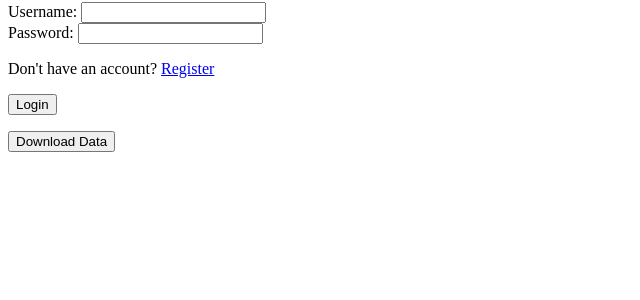
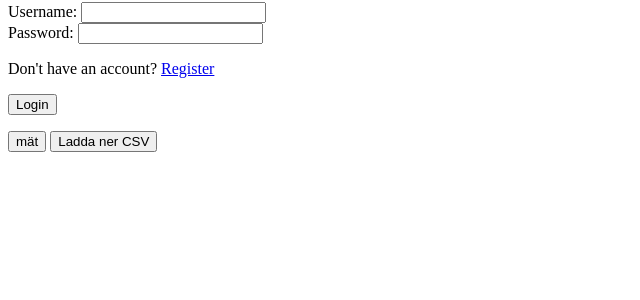
Before and after one commit to b21tilbe/Examensarbete-MongoD-vs-MySQL, a PHP site: page /FinalProject.php in a window 1280 px wide. Shown: the part 339-639 px from the top of the page, without its empty margins (0-640 px from the left). Run offline with PHP 8.4, Linux system fonts and the light colour scheme; a stand-in replaces the project's code that opens the database connection.

Commit message:
Update FinalProject.php
added buttons to measure and get data

```diff
--- a/MySQL measurement code/FinalProject.php
+++ b/MySQL measurement code/FinalProject.php
@@ -109,6 +109,7 @@
             </form>
         </div>
     </section>
-    <input type="button" value="Download Data" onclick="getData()">
+    <button onclick="autofillForm()">mät</button>
+    <button onclick="getData()">Ladda ner CSV</button>
 </body>
 </html>
```
